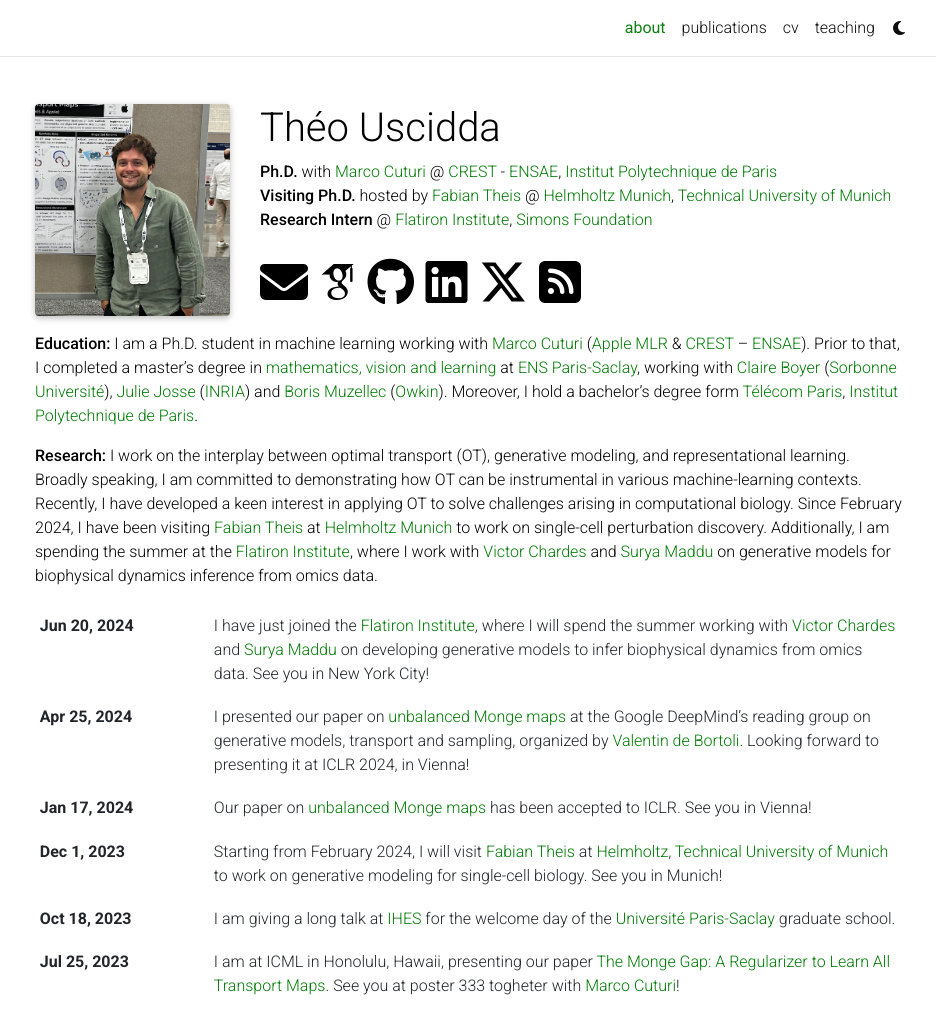
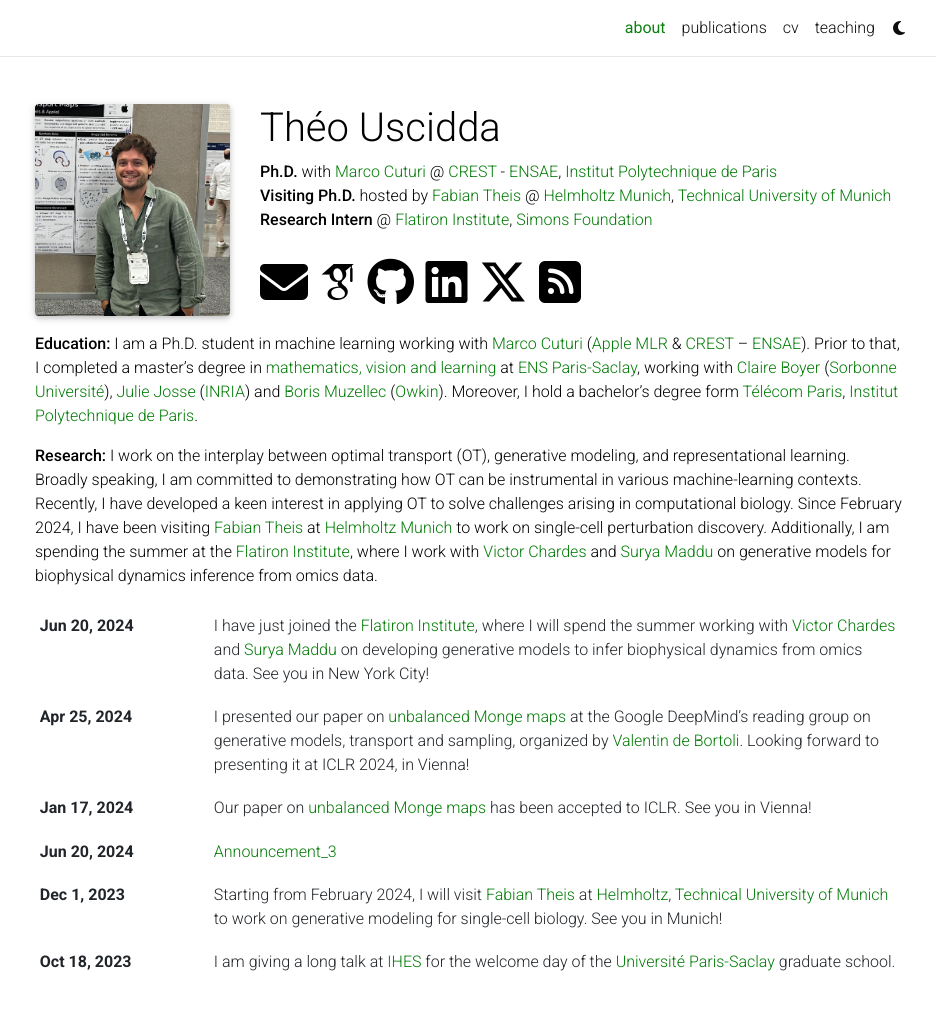
Before and after one commit to theouscidda6/theouscidda6.github.io, a Jekyll site: the page built from _pages/about.md, in a window 1280 px wide and 1225 px high, cut to the strip 0-1027 px from the top of the window. Shown: the whole strip, without its empty margins (170-1106 px from the left). Built offline with Jekyll 4.4.1, drawn with Linux system fonts in a browser that asks for light colours; full-size pictures stand in for the smaller copies a plugin makes; some web fonts are replaced; comment, search, counter and statistics services are not loaded; a style sheet for code colours, icons or effects is not loaded.

Commit message:
remove some news

```diff
--- a/_news/announcement_3.md
+++ b/_news/announcement_3.md
@@ -1,8 +1 @@
 ---
-layout: post
-date: 2023-07-25 15:59:00-0400
-inline: true
-related_posts: false
----
-
-I am at ICML in Honolulu, Hawaii, presenting our paper [The Monge Gap: A Regularizer to Learn All Transport Maps](https://proceedings.mlr.press/v202/uscidda23a/uscidda23a.pdf). See you at poster 333 togheter with [Marco Cuturi](https://marcocuturi.net/)!
```
